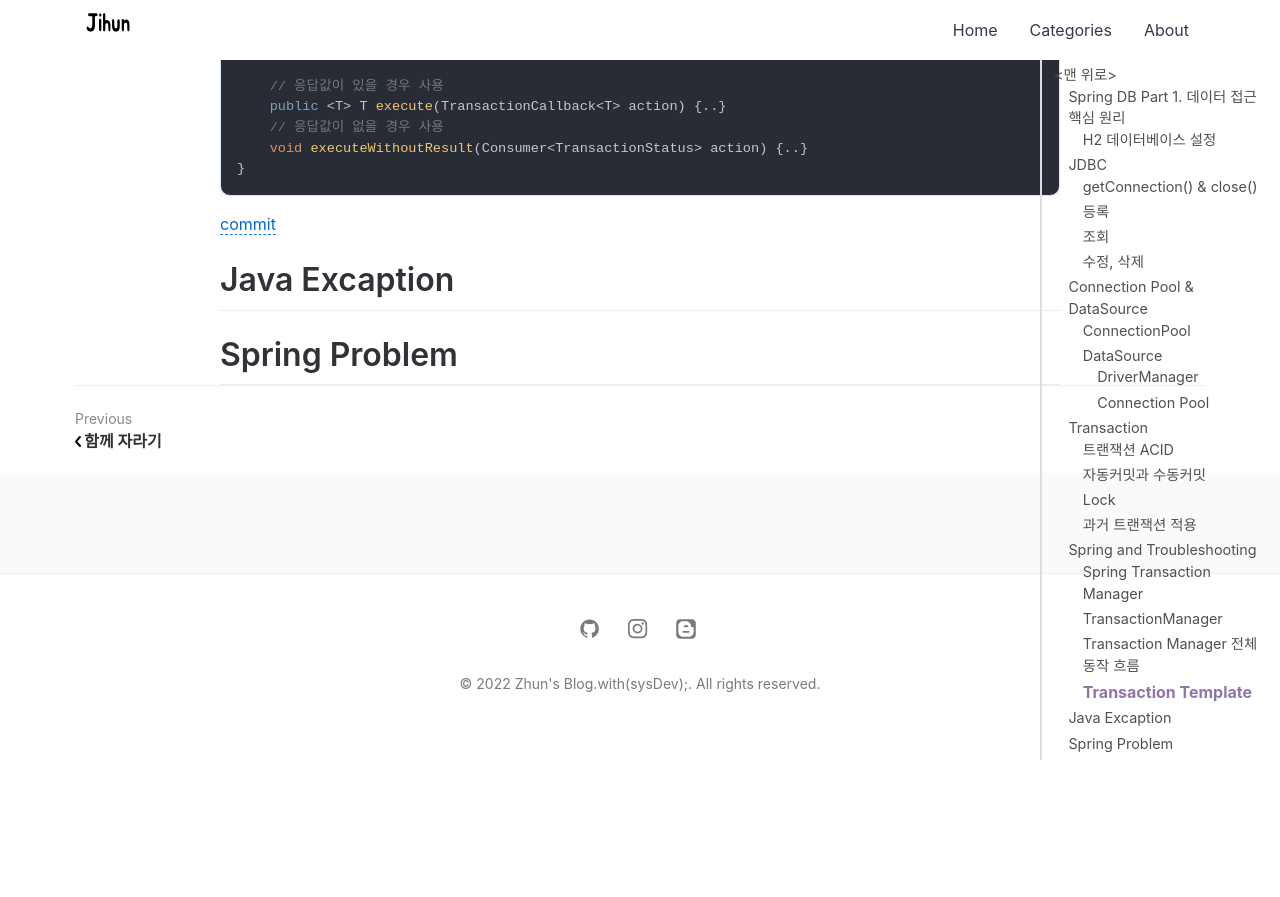
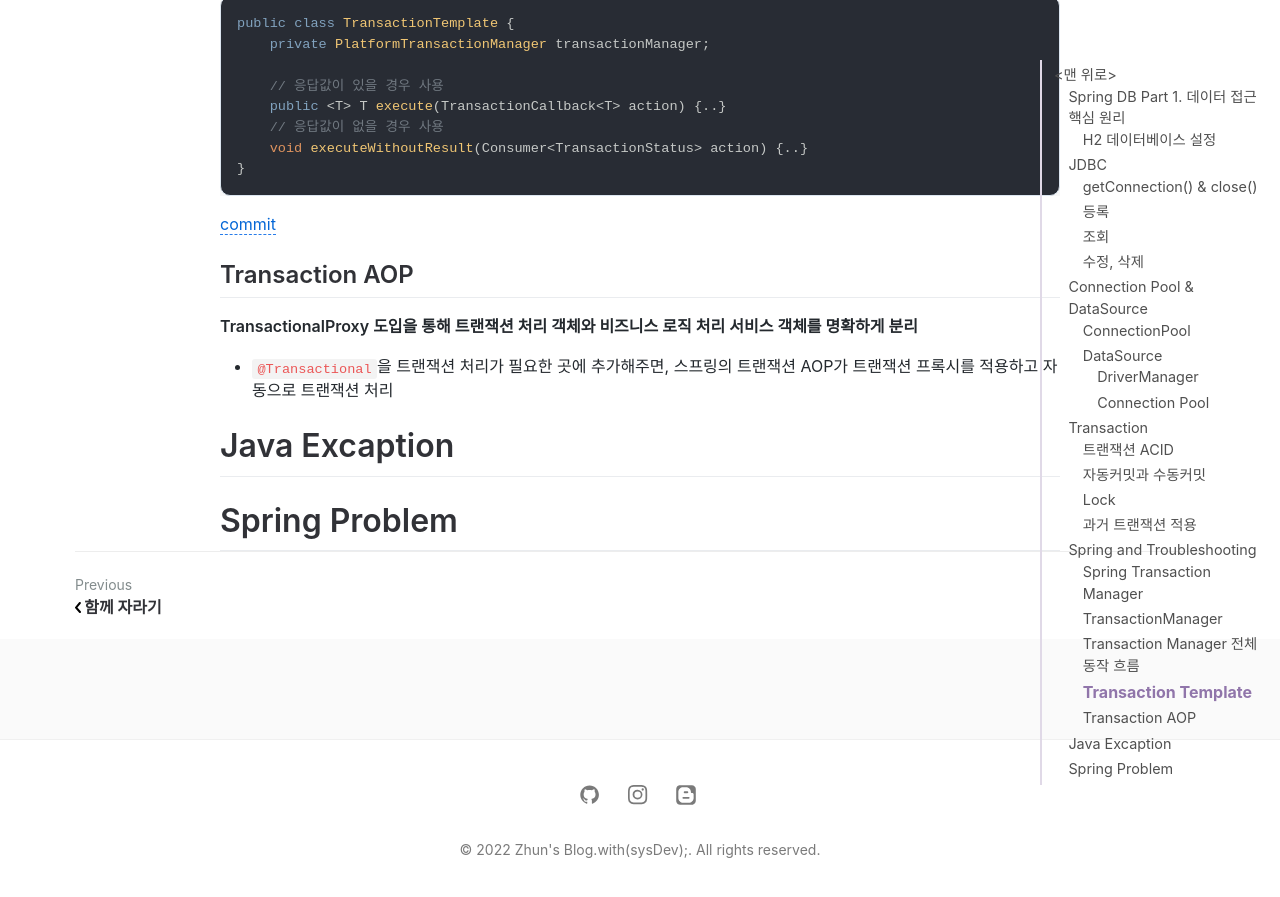
Before and after one commit to jihunparkme/jihunparkme.github.io, a Jekyll site: the page built from _posts/2022-08-08-Spring-DB-Part1.md, in a window 1280 px wide and 900 px high, scrolled down 12960 px. Shown: the top 897 px of the window. Built offline with Jekyll 4.4.1, drawn with Linux system fonts in a browser that asks for light colours; nearby versions of some CDN libraries; comment, search, counter and statistics services are not loaded.

Commit message:
[Spring & Transaction] 트랜잭션 AOP 이해

```diff
--- a/_posts/2022-08-08-Spring-DB-Part1.md
+++ b/_posts/2022-08-08-Spring-DB-Part1.md
@@ -559,6 +559,12 @@ public class TransactionTemplate {
 
 [commit](https://github.com/jihunparkme/Inflearn-Spring-DB/commit/2f35347a20031d957e86c5af1281675344b12859)
 
+## Transaction AOP
+
+**TransactionalProxy 도입을 통해 트랜잭션 처리 객체와 비즈니스 로직 처리 서비스 객체를 명확하게 분리**
+
+- `@Transactional`을 트랜잭션 처리가 필요한 곳에 추가해주면, 스프링의 트랜잭션 AOP가 트랜잭션 프록시를 적용하고 자동으로 트랜잭션 처리
+
 # Java Excaption
 
 # Spring Problem
```
